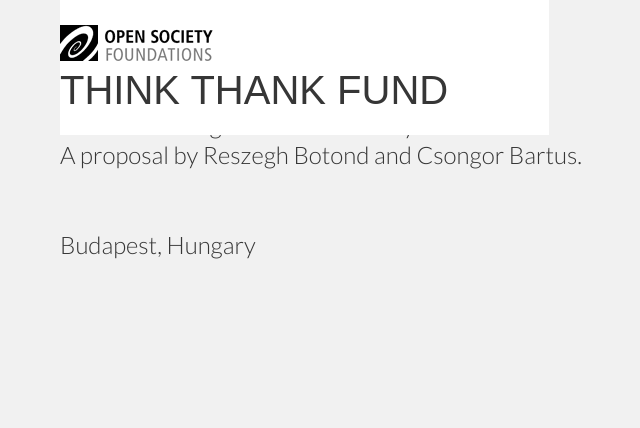
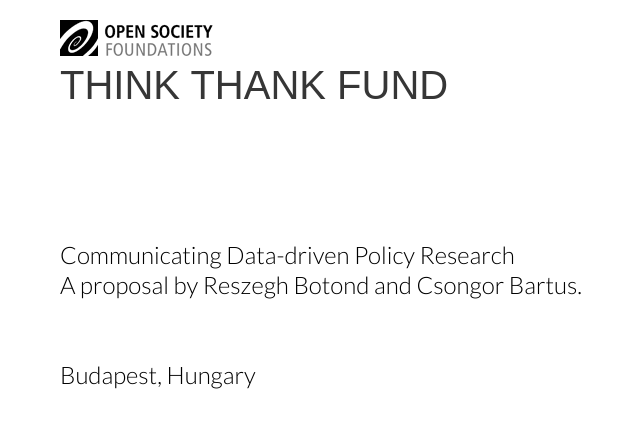
Before and after one commit to metamn/ttf, a Jekyll site: the page built from index.html, in a window 1280 px wide. Shown: the top 428 px of the page, without its empty margins (4-644 px from the left). Built offline with Jekyll 4.4.1, drawn with Linux system fonts in a browser that asks for light colours.

Commit message:
Everything made simple. Print and screen looks the same

```diff
--- a/assets/print.css
+++ b/assets/print.css
@@ -86,9 +86,7 @@
 
 body .container { width: 100%; margin: 0 auto; }
 body .container header { width: 100%; float: left; }
-body .container header hgroup { width: 38.196%; float: left; position: fixed; }
-body .container header hgroup figure { float: left; max-width: 38.196%; margin-right: 5%; margin-top: 0.3125em; }
-body .container header hgroup h1 { float: left; }
+body .container header hgroup { width: 100%; float: left; }
 body .container section { width: 100%; float: left; margin-top: 5em; }
 body .container section article { width: 100%; float: left; }
 body .container section article header { width: 100%; float: left; margin: 0; }
@@ -98,11 +96,10 @@
 /* The color scheme
 */
 /* OSF TTF colors */
-body { color: #363636; background: #f1f1f1; }
 body .container { font-family: 'Lato', sans-serif; font-weight: 300; }
 body .container a { color: #363636; text-decoration: none; }
 body .container a:hover { color: #363636; }
-body .container header hgroup { background: #fff; padding: 1.25em 0; }
+body .container header hgroup { padding: 1.25em 0; }
 body .container header hgroup h1 { font-family: 'league-gothic', sans-serif; font-weight: normal; text-transform: uppercase; font-size: 2.5em; /* 40px */ padding: 0; }
 body .container header hgroup h1 a { color: #363636; text-decoration: none; }
 body .container header hgroup h1 a:hover { color: #990000; }
--- a/assets/screen.css
+++ b/assets/screen.css
@@ -86,9 +86,7 @@
 
 body .container { width: 100%; margin: 0 auto; }
 body .container header { width: 100%; float: left; }
-body .container header hgroup { width: 38.196%; float: left; position: fixed; }
-body .container header hgroup figure { float: left; max-width: 38.196%; margin-right: 5%; margin-top: 0.3125em; }
-body .container header hgroup h1 { float: left; }
+body .container header hgroup { width: 100%; float: left; }
 body .container section { width: 100%; float: left; margin-top: 5em; }
 body .container section article { width: 100%; float: left; }
 body .container section article header { width: 100%; float: left; margin: 0; }
@@ -98,11 +96,10 @@
 /* The color scheme
 */
 /* OSF TTF colors */
-body { color: #363636; background: #f1f1f1; }
 body .container { font-family: 'Lato', sans-serif; font-weight: 300; }
 body .container a { color: #363636; text-decoration: none; }
 body .container a:hover { color: #363636; }
-body .container header hgroup { background: #fff; padding: 1.25em 0; }
+body .container header hgroup { padding: 1.25em 0; }
 body .container header hgroup h1 { font-family: 'league-gothic', sans-serif; font-weight: normal; text-transform: uppercase; font-size: 2.5em; /* 40px */ padding: 0; }
 body .container header hgroup h1 a { color: #363636; text-decoration: none; }
 body .container header hgroup h1 a:hover { color: #990000; }
--- a/assets/theme.scss
+++ b/assets/theme.scss
@@ -16,16 +16,12 @@
 
 
 body {
-  color: $color;
-  background: $background;
-
   .container {
     @include font(normal);
     @include link(normal);
 
     header {
       hgroup {
-        background: #fff;
         padding: $pad 0;
 
         h1 {
```
Also changed, not shown: assets/layout.scss (+1 -15 lines), assets/theme.css (+5 -5 lines), assets/background.png (added), assets/print-all.scss (line endings or trailing spaces), 7 other files.
